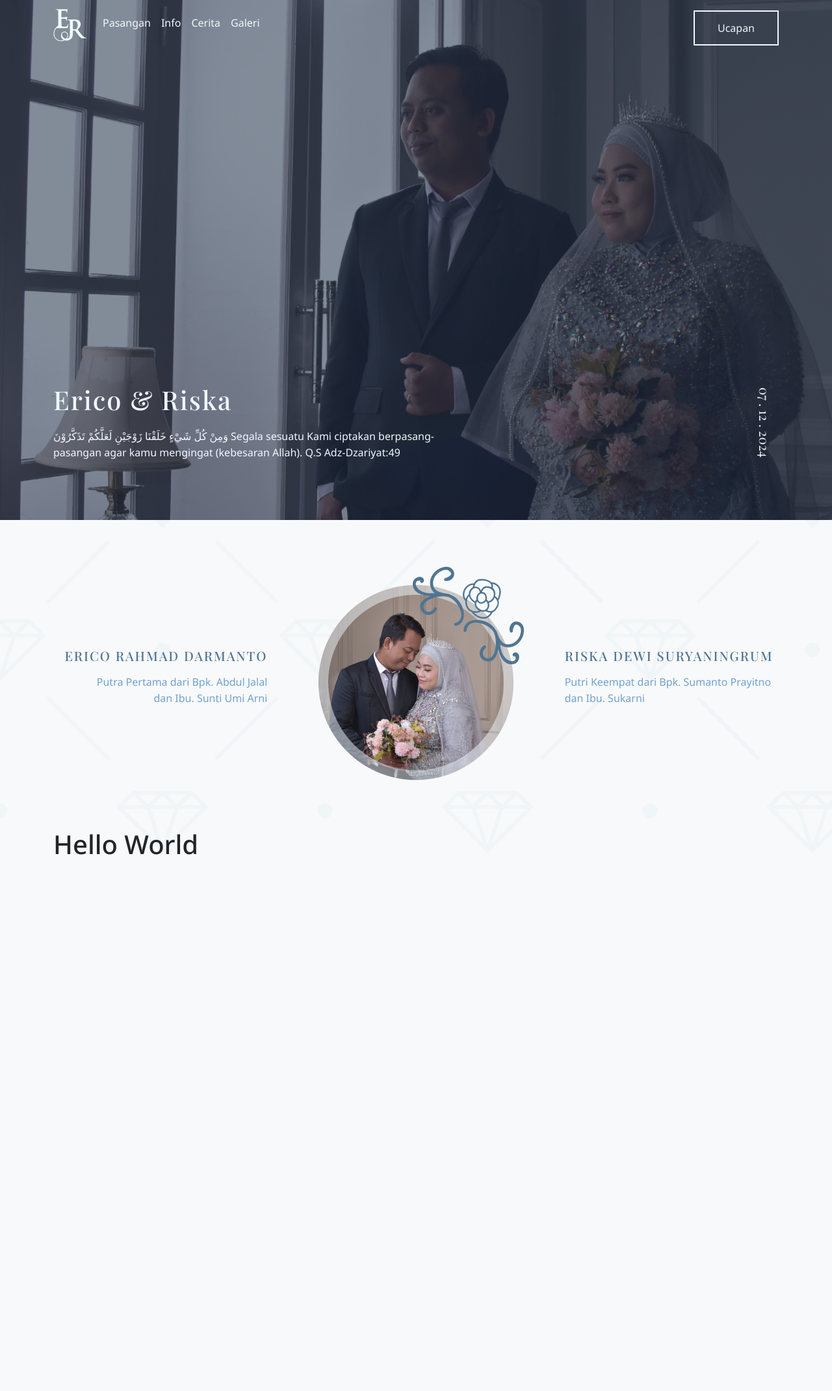
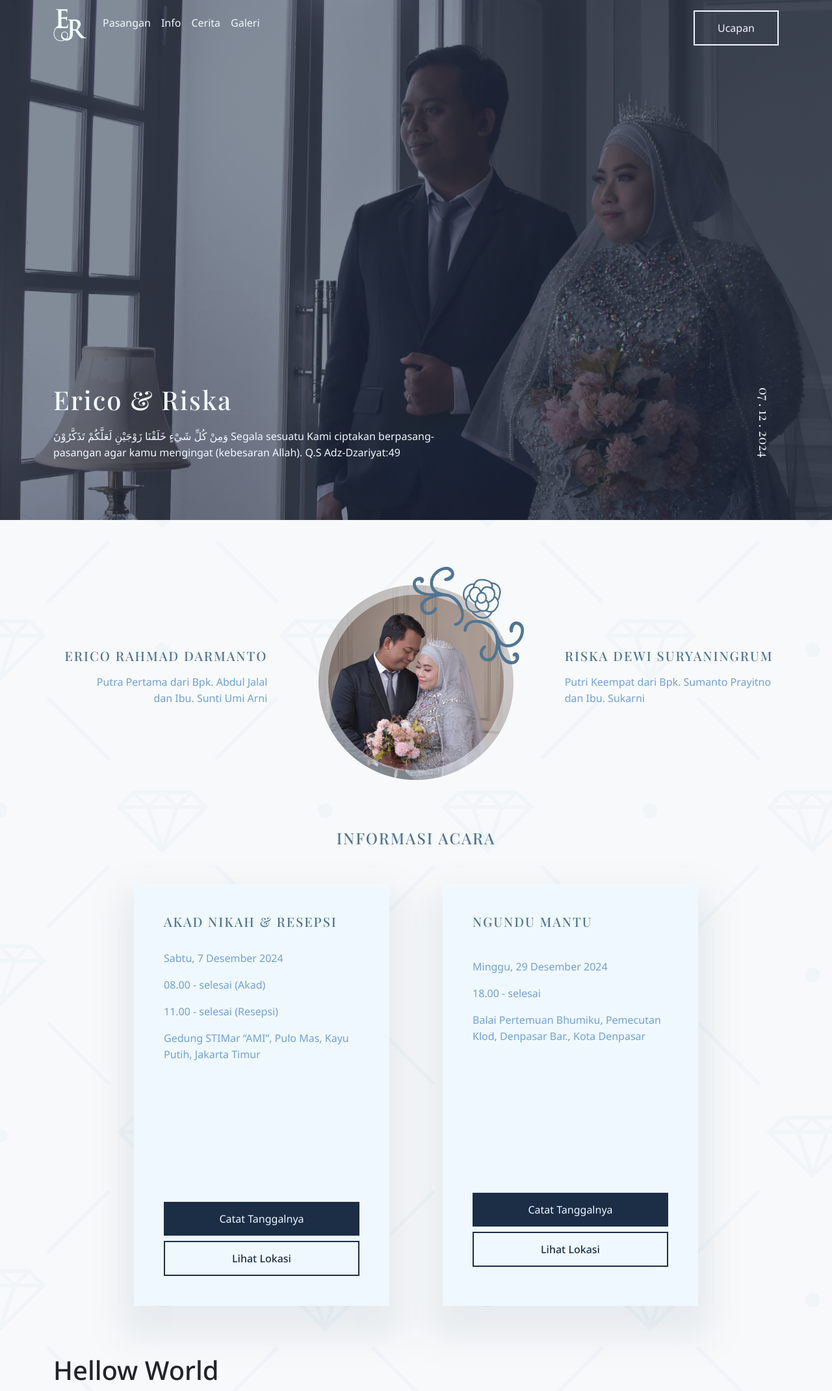
Before and after one commit to di-huynh-dev/graduation, a PHP site: page / in a window 1280 px wide. Shown: the whole page at 65% size. Before the commit the page ends 1315 px from the top, so only its background shows below. Run offline with PHP 8.4, Linux system fonts and the light colour scheme; some web fonts are replaced; grey boxes are pictures that could not be loaded.

Commit message:
#1 create informasi acara 100%

```diff
--- a/css/style.css
+++ b/css/style.css
@@ -10,7 +10,8 @@
 	--bg-white-grey: #f8f9fa;
 
 	/* Transparent Colors */
-	--trans-big-stone: rgba(27, 46, 70, 0);
+	--trans-big-stone: rgba(27, 46, 70, 0.9);
+	--trans-kashmir-blue: rgba(79, 117, 146, 0.1);
 	--trans-alice-blue: rgba(240, 248, 255, 0.05);
 
 	/* Typhography */
@@ -213,6 +214,71 @@
 	right: 37%;
 }
 
+/* Info Section */
+.info {
+	margin: 75px 0;
+}
+
+.info h1 {
+	color: var(--kashmir-blue);
+	font-family: var(--family-playfair);
+	font-size: var(--fs-24);
+	font-weight: var(--fw-500);
+	letter-spacing: var(--ls-sm);
+	text-transform: uppercase;
+}
+
+.card,
+.list-group-item {
+	background-color: var(--alice-blue);
+	width: 393px;
+}
+
+.card {
+	padding: 30px 30px;
+	box-shadow: 0 30px 50px 20px var(--trans-kashmir-blue);
+}
+
+.card-title {
+	color: var(--kashmir-blue);
+	font-family: var(--family-playfair);
+	font-size: var(--fs-20);
+	font-weight: var(--fw-500);
+	letter-spacing: var(--ls-sm);
+	text-transform: uppercase;
+}
+
+.list-group-item {
+	color: var(--danube);
+	font-size: var(--fs-16);
+	font-weight: var(--fw-400);
+	line-height: var(--lh-md);
+}
+
+.btn-card {
+	padding: 13px 35px;
+	background-color: var(--big-stone);
+	color: var(--alice-blue);
+}
+
+.btn-card:hover {
+	background-color: var(--trans-big-stone);
+	color: var(--alice-blue);
+	transition: ease-in-out 300ms;
+}
+
+.btn-outline-card {
+	padding: 13px 35px;
+	border: 2px solid var(--big-stone);
+	color: var(--big-stone);
+	font-weight: var(--fw-500);
+}
+
+.btn-outline-card:hover {
+	border: 2px solid var(--big-stone);
+	transition: ease-in-out 300ms;
+}
+
 /* Media Query */
 /* Tablet */
 @media screen and (max-width: 800px) {
--- a/index.html
+++ b/index.html
@@ -103,11 +103,79 @@
 		</section>
 
 		<!-- Infoemasi Acara -->
-		<sectio class="info" id="info">
+		<section class="info" id="info">
+			<div class="container d-flex flex-column gap-5">
+				<div class="row align-items-center justify-content-center">
+					<div class="col text-center">
+						<h1>Informasi Acara</h1>
+					</div>
+				</div>
+				<div class="row justify-content-center info-detail">
+					<div class="col-lg-5 d-flex justify-content-center">
+						<div class="card border-0 rounded-0">
+							<div class="card-body">
+								<h5 class="card-title">Akad Nikah & Resepsi</h5>
+							</div>
+							<ul class="list-group list-group-flush">
+								<li class="list-group-item border-0 w-100">Sabtu, 7 Desember 2024</li>
+								<li class="list-group-item border-0 w-100">08.00 - selesai (Akad)</li>
+								<li class="list-group-item border-0 w-100">11.00 - selesai (Resepsi)</li>
+								<li class="list-group-item w-100">Gedung STIMar “AMI”, Pulo Mas, Kayu Putih, Jakarta Timur</li>
+							</ul>
+							<div class="card-body">
+								<iframe
+									class="w-100"
+									src="https://www.google.com/maps/embed?pb=!1m18!1m12!1m3!1d3966.685390687617!2d106.88627846162413!3d-6.1728603003353735!2m3!1f0!2f0!3f0!3m2!1i1024!2i768!4f13.1!3m3!1m2!1s0x2e69f51ffaafe41b%3A0x1aa21b03eba46aa6!2sSekolah%20Tinggi%20Ilmu%20Maritim%20%22AMI%22!5e0!3m2!1sid!2sid!4v1725855667746!5m2!1sid!2sid"
+									height="152"
+									style="border:0;"
+									allowfullscreen=""
+									loading="lazy"
+									referrerpolicy="no-referrer-when-downgrade"
+								></iframe>
+							</div>
+							<div class="card-body d-flex flex-column gap-2">
+								<a href="https://calendar.app.google/YCgmFkRtwxXBzL3r6" class="btn btn-card w-100 rounded-0" type="button">Catat Tanggalnya</a>
+								<a href="https://maps.app.goo.gl/2BEBSaTw3FpnWBBr8" target="_blank" class="btn btn-outline-card w-100 rounded-0" type="button">Lihat Lokasi</a>
+							</div>
+						</div>
+					</div>
+					<div class="col-lg-5 d-flex justify-content-center">
+						<div class="card border-0 rounded-0 h-100">
+							<div class="card-body">
+								<h5 class="card-title">Ngundu Mantu</h5>
+							</div>
+							<ul class="list-group list-group-flush">
+								<li class="list-group-item border-0 w-100">Minggu, 29 Desember 2024</li>
+								<li class="list-group-item border-0 w-100">18.00 - selesai</li>
+								<li class="list-group-item w-100">Balai Pertemuan Bhumiku, Pemecutan Klod, Denpasar Bar., Kota Denpasar</li>
+							</ul>
+							<div class="card-body">
+								<iframe
+									class="w-100"
+									src="https://www.google.com/maps/embed?pb=!1m18!1m12!1m3!1d3944.051861539352!2d115.18453329999998!3d-8.686618400000002!2m3!1f0!2f0!3f0!3m2!1i1024!2i768!4f13.1!3m3!1m2!1s0x2dd24790509439ab%3A0xa6bff03578513973!2sBalai%20Pertemuan%20Bhumiku!5e0!3m2!1sid!2sid!4v1725856903738!5m2!1sid!2sid"
+									height="152"
+									style="border:0;"
+									allowfullscreen=""
+									loading="lazy"
+									referrerpolicy="no-referrer-when-downgrade"
+								></iframe>
+							</div>
+							<div class="card-body d-flex flex-column gap-2">
+								<a href="https://calendar.app.google/YCgmFkRtwxXBzL3r6" class="btn btn-card w-100 rounded-0" type="button">Catat Tanggalnya</a>
+								<a href="https://maps.app.goo.gl/3xnccwmh6nVGBVJA9" target="_blank" class="btn btn-outline-card w-100 rounded-0" type="button">Lihat Lokasi</a>
+							</div>
+						</div>
+					</div>
+				</div>
+			</div>
+		</section>
+
+		<!-- Story -->
+		<section class="story" id="story">
 			<div class="container">
-				<h1>Hello World</h1>
+				<h1>Hellow World</h1>
 			</div>
-		</sectio>
+		</section>
 
 		<!-- Bootstrap JS -->
 		<script src="https://cdn.jsdelivr.net/npm/bootstrap@5.3.3/dist/js/bootstrap.bundle.min.js" integrity="sha384-YvpcrYf0tY3lHB60NNkmXc5s9fDVZLESaAA55NDzOxhy9GkcIdslK1eN7N6jIeHz" crossorigin="anonymous"></script>
```
Also changed, not shown: other parts of css/style.css (+56 -0 lines).
